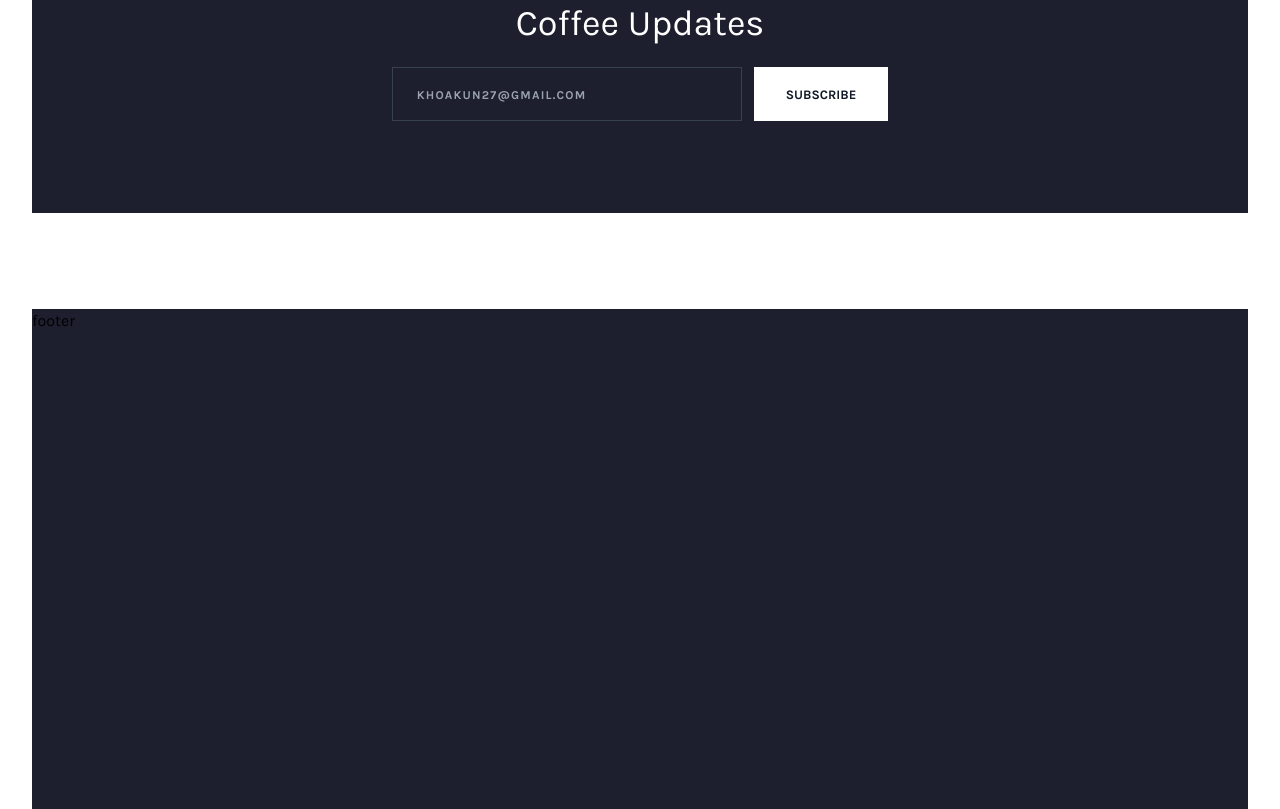
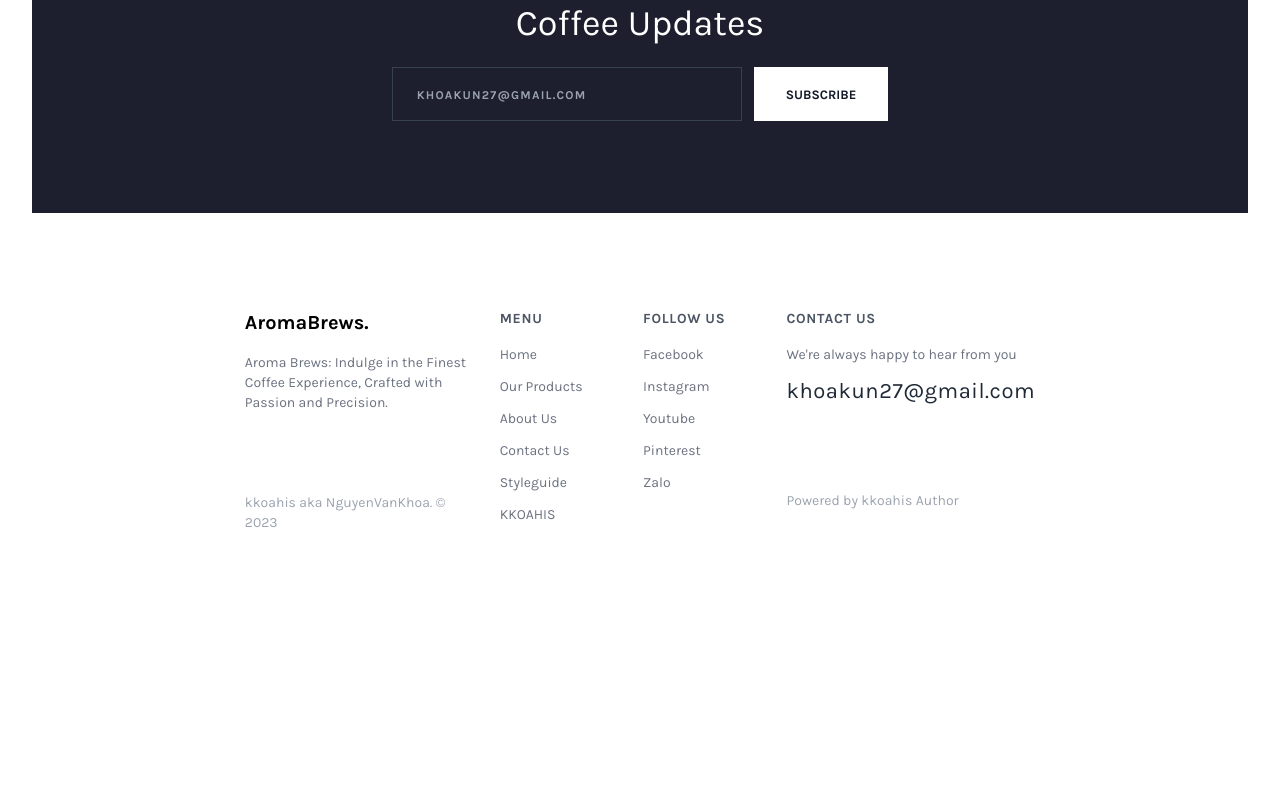
Before and after one commit to kkoahis/Tailwindcss-coffee-style, a website: page public/index.html in a window 1280 px wide. Shown: the part 6151-6960 px from the top of the page. After the commit the page ends 6780 px from the top, so only its background shows below. Drawn offline with nearby package versions, Linux system fonts and the light colour scheme.

Commit message:
git add footer

```diff
--- a/public/index.html
+++ b/public/index.html
@@ -1,5 +1,5 @@
 <!DOCTYPE html>
-<html lang="en">
+<html lang="en" class="scroll-smooth">
 
 <head>
    <meta charset="UTF-8">
@@ -630,8 +630,45 @@
             </div> <!-- end subcribe-us -->
          </main>
 
-         <footer class="h-[500px] bg-[#1d1f2e]">
-            footer
+         <footer class="w-[95%] xl:w-[65%] mx-auto pb-24 text-gray-500 text-sm">
+            <div class="flex md:gap-8 gap-12 md:flex-row flex-col text-center md:text-left">
+               <div class="basis-2/6">
+                  <div class="logo mb-4 text-xl font-semibold cursor-default text-black">
+                     AromaBrews.
+                  </div>
+                  <div class="md:mb-20 mb-8">Aroma Brews: Indulge in the Finest Coffee Experience, Crafted with Passion and Precision.</div>
+                  <div class="text-gray-400 hover:text-coffee-400 cursor-default">kkoahis aka NguyenVanKhoa. © 2023</div>
+               </div>
+               <div class="basis-1/6">
+                  <div class="uppercase font-semibold tracking-wider text-gray-600 mb-4">Menu</div>
+                  <div class="flex flex-col justify-start gap-3">
+                     <div class=""><a href="#" class="hover:text-coffee-400 cursor-pointer">Home</a></div>
+                     <div class=""><a href="#" class="hover:text-coffee-400 cursor-pointer">Our Products</a></div>
+                     <div class=""><a href="#" class="hover:text-coffee-400 cursor-pointer">About Us</a></div>
+                     <div class=""><a href="#" class="hover:text-coffee-400 cursor-pointer">Contact Us</a></div>
+                     <div class=""><a href="#" class="hover:text-coffee-400 cursor-pointer">Styleguide</a></div>
+                     <div class=""><a href="https://github.com/kkoahis" target="_blank" class="">KKOAHIS</a></div>
+                  </div>
+               </div>
+               <div class="basis-1/6">
+                  <div class="uppercase font-semibold tracking-wider text-gray-600 mb-4">Follow Us</div>
+                  <div class="flex flex-col justify-start gap-3">
+                     <div class=""><a href="https://fb.com/kkoahis" target="_blank" class="hover:text-coffee-400 cursor-pointer">Facebook</a></div>
+                     <div class=""><a href="https://www.instagram.com/kk.oahis/kkoahis" target="_blank" class="hover:text-coffee-400 cursor-pointer">Instagram</a></div>
+                     <div class=""><a href="https://www.youtube.com/channel/UCsoVJPlnPC8cdElPCYw-Bqg" target="_blank" class="hover:text-coffee-400 cursor-pointer">Youtube</a></div>
+                     <div class=""><a href="https://www.pinterest.com/khoakun27/" target="_blank" class="hover:text-coffee-400 cursor-pointer">Pinterest</a></div>
+                     <div class=""><a href="https://fb.com/kkoahis" target="_blank" class="hover:text-coffee-400 cursor-pointer">Zalo</a></div>
+                  </div>
+               </div>
+               <div class="basis-2/6">
+                  <div class="uppercase font-semibold tracking-wider text-gray-600 md:mb-4 mb-8">Contact us</div>
+                  <div class="mb-4">We're always happy to hear from you</div>
+                  <div class="mb-[90px] text-gray-800 text-[22px] font-normal tracking-wide">
+                     <a href="mailto:khoakun27@gmail.com" class="hover:text-coffee-400 cursor-pointe">khoakun27@gmail.com</a>
+                  </div>
+                  <div><a href="https://github.com/kkoahis" target="_blank" class="hover:text-coffee-400 cursor-pointer text-gray-400">Powered by kkoahis Author</a></div>
+               </div>
+            </div>
          </footer>
       </div> <!-- end content-wrapper -->
    </div> <!-- end root -->
```
Also changed, not shown: public/output.css.
